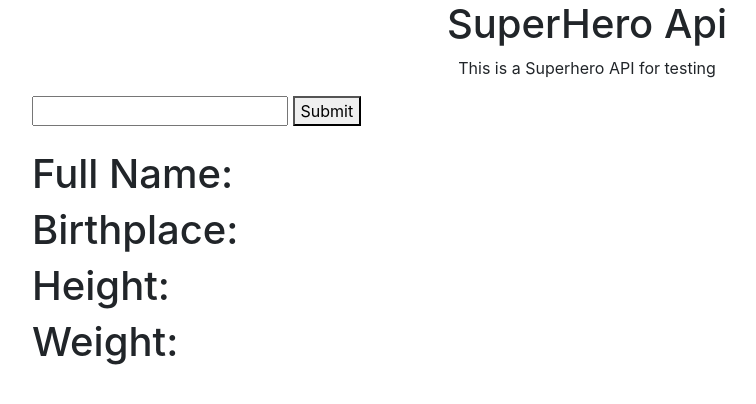
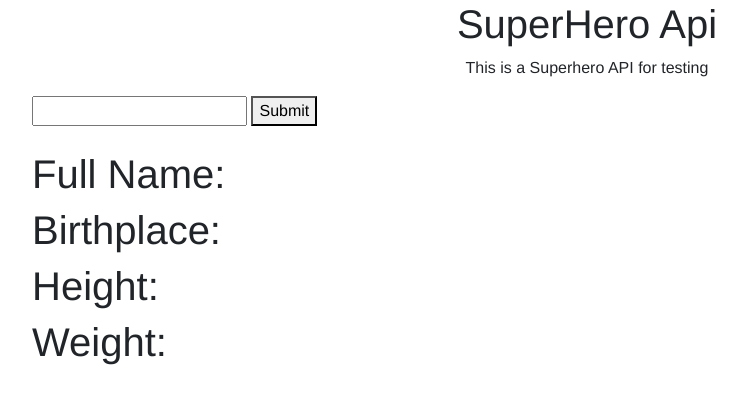
Before and after one commit to bmdito/Superhero-API-test, a plain HTML site: page index.html in a window 1280 px wide. Shown: the whole page, without its empty margins (53-809 px from the left). Drawn offline with nearby package versions, Linux system fonts and the light colour scheme.

Commit message:
additional fields, css

```diff
--- a/index.html
+++ b/index.html
@@ -11,6 +11,7 @@
       integrity="sha384-Vkoo8x4CGsO3+Hhxv8T/Q5PaXtkKtu6ug5TOeNV6gBiFeWPGFN9MuhOf23Q9Ifjh"
       crossorigin="anonymous"
     />
+    <link rel="stylesheet" href="style.css" />
     <script
       src="https://code.jquery.com/jquery-3.4.1.js"
       integrity="sha256-WpOohJOqMqqyKL9FccASB9O0KwACQJpFTUBLTYOVvVU="
--- /dev/null
+++ b/style.css
@@ -0,0 +1,3 @@
+body {
+  font-family: "Franklin Gothic Medium", "Arial Narrow", Arial, sans-serif;
+}
```
